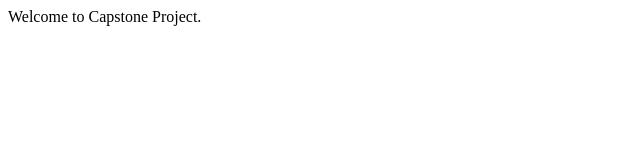
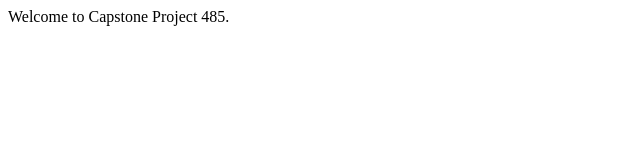
Before and after one commit to Joy1025/MadDogWebsiteMain, a plain HTML site: page MadDogWebsiteMain/index.html in a window 1280 px wide. Shown: the full height of the page, 0-640 px from the left. Drawn offline with Linux system fonts and the light colour scheme.

Commit message:
Added 485 to the tittle

```diff
--- a/MadDogWebsiteMain/index.html
+++ b/MadDogWebsiteMain/index.html
@@ -9,6 +9,6 @@
     <link rel="icon" type="image/x-icon" href="app/ASULOGO.ico" />
 </head>
 <body>
-    Welcome to Capstone Project.
+    Welcome to Capstone Project 485.
 </body>
 </html>
```
